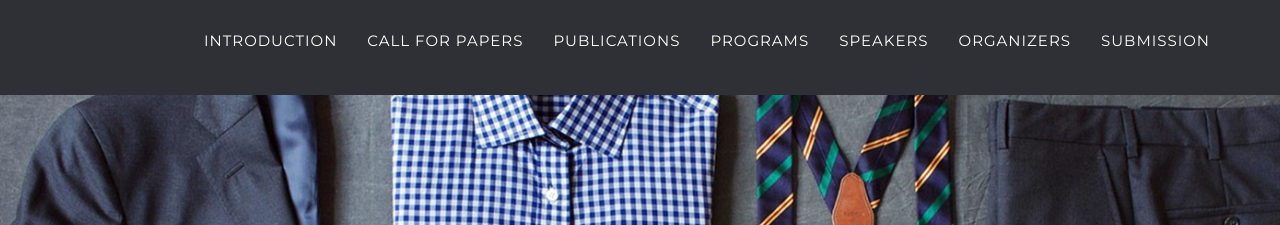
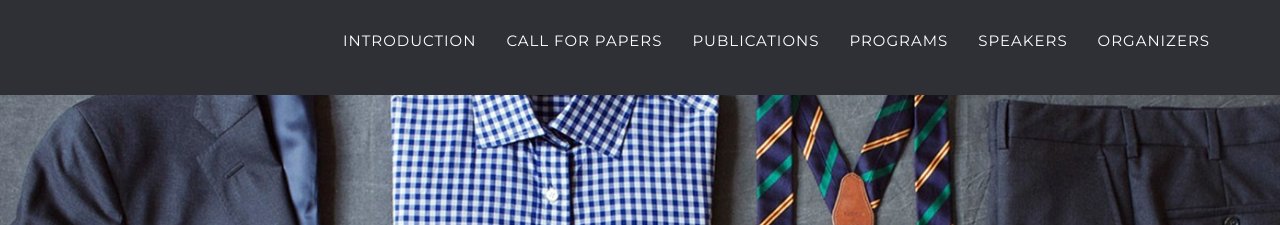
Before and after one commit to MCFR-MM22/MCFR-MM22.github.io, a Jekyll site: the page built from index.html, in a window 1280 px wide. Shown: the top 225 px of the page. Built offline with Jekyll 4.4.1, drawn with Linux system fonts in a browser that asks for light colours; some web fonts are replaced.

Commit message:
Update header-home.html

```diff
--- a/_includes/2021_data/header-home.html
+++ b/_includes/2021_data/header-home.html
@@ -25,7 +25,7 @@
                     <a href="/organizers_info"style="margin-top:-15px">Organizers</a>
                 </li>
                 <li>
-                    <a href="/submission"style="margin-top:-15px">Submission</a>
+                    <!-- <a href="/submission"style="margin-top:-15px">Submission</a> -->
                 </li>
             </ul>
         </div>
```
